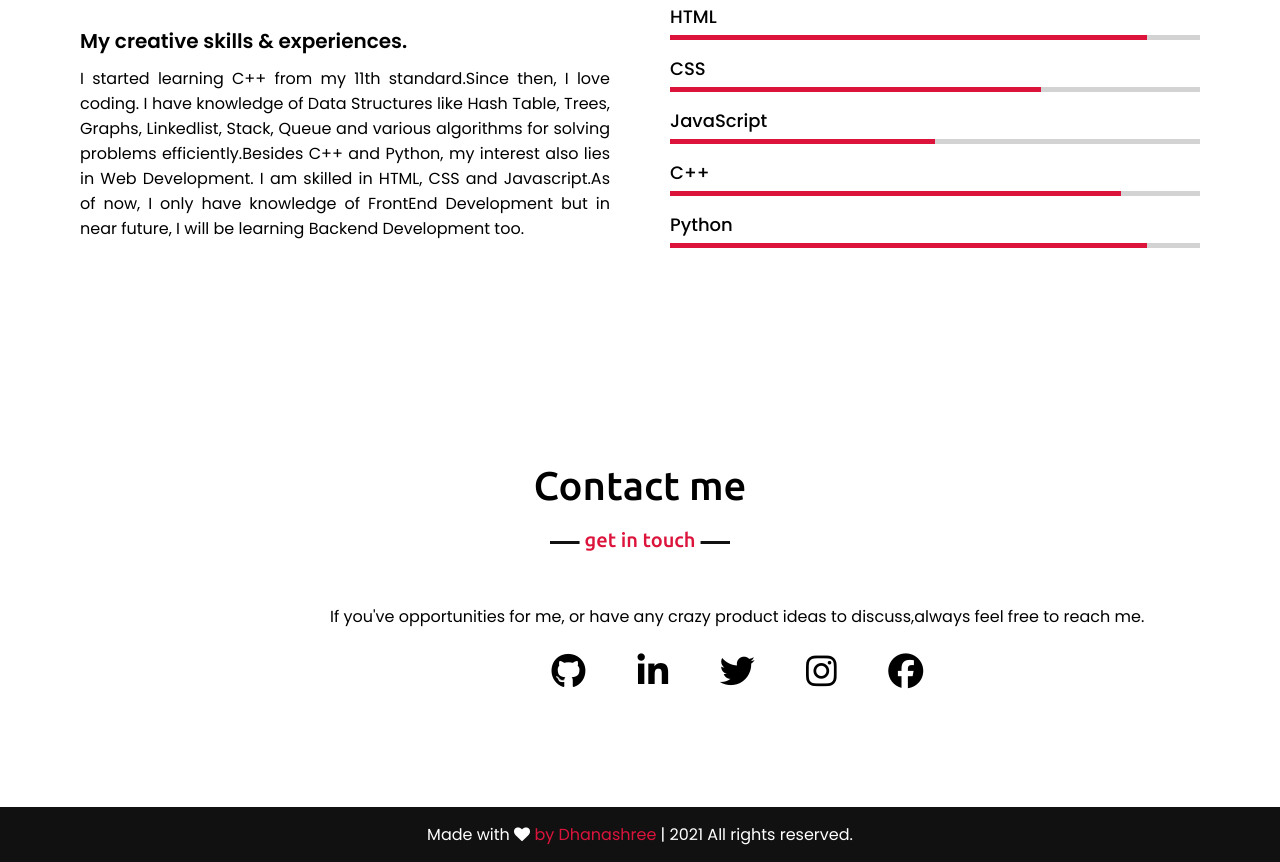
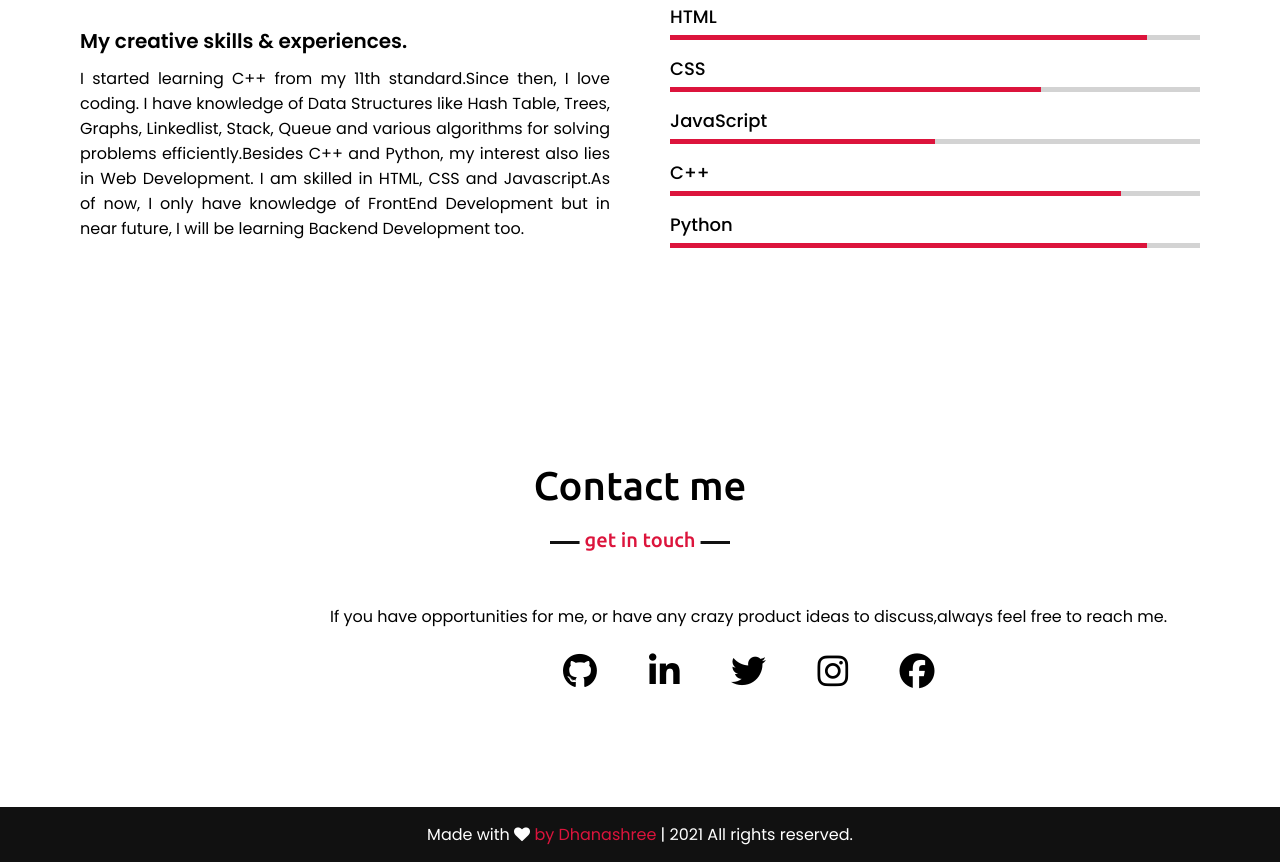
Before and after one commit to dhanashreeg368/dhanashreeg368.github.io, a plain HTML site: page index.html in a window 1280 px wide. Shown: the part 1786-2648 px from the top of the page. Drawn offline with nearby package versions, Linux system fonts and the light colour scheme.

Commit message:
Update index.html

```diff
--- a/index.html
+++ b/index.html
@@ -114,7 +114,7 @@
             <h2 class="title">Contact me</h2>
             <div class="contact-content">
                 <div class="middle">
-                    <p>If you've opportunities for me, or have any crazy product ideas to discuss,always feel free to reach me.</p>
+                    <p>If you have opportunities for me, or have any crazy product ideas to discuss,always feel free to reach me.</p>
 
                     <!--Social media icons-->
                         <div class="icons">
@@ -122,7 +122,7 @@
                             <a href="https://www.linkedin.com/in/dhanashree-gaikwad/" class="fa fa-linkedin"></a>
                             <a href="https://twitter.com/DhanashreeGai19" class="fa fa-twitter"></a>
                             <a href="https://www.instagram.com/dhanashreeg368" class="fa fa-instagram"></a>
-                            <a href="https://www.instagram.com/dhanashreeg368" class="fa fa-facebook"></a>
+                            <a href="https://www.facebook.com/dhanashree.dhanashree.7146" class="fa fa-facebook"></a>
                         </div>
                 </div>
             </div>
```
